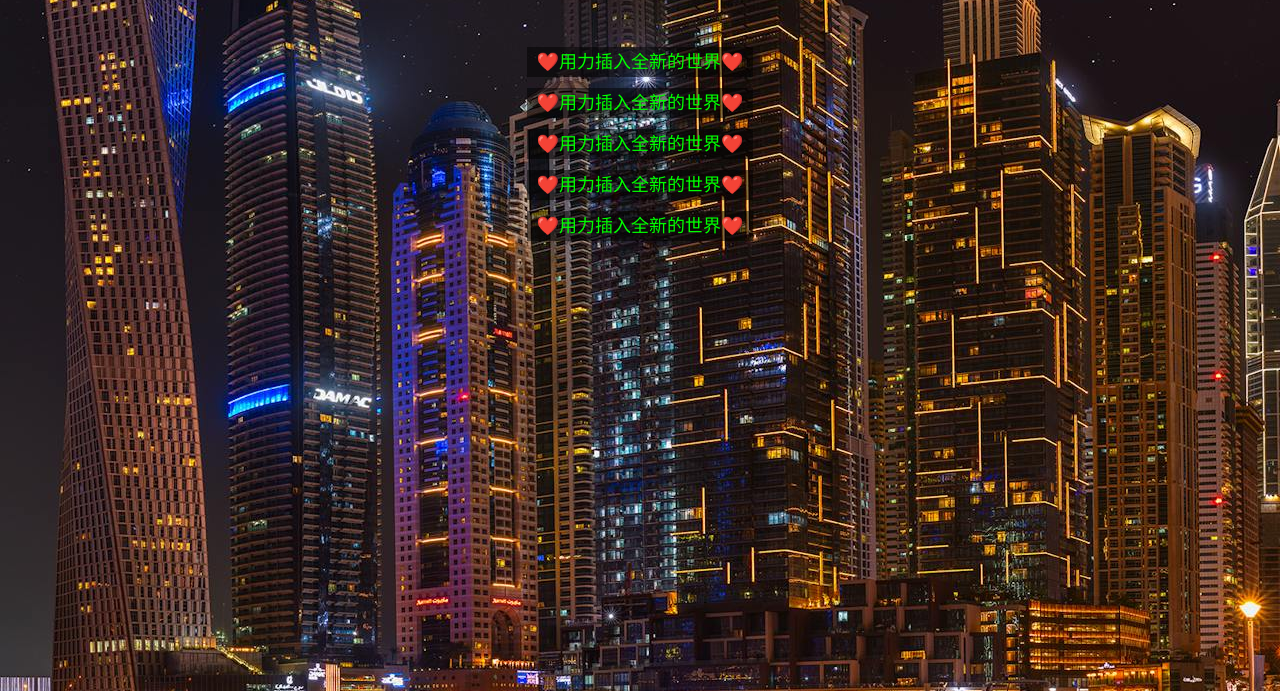
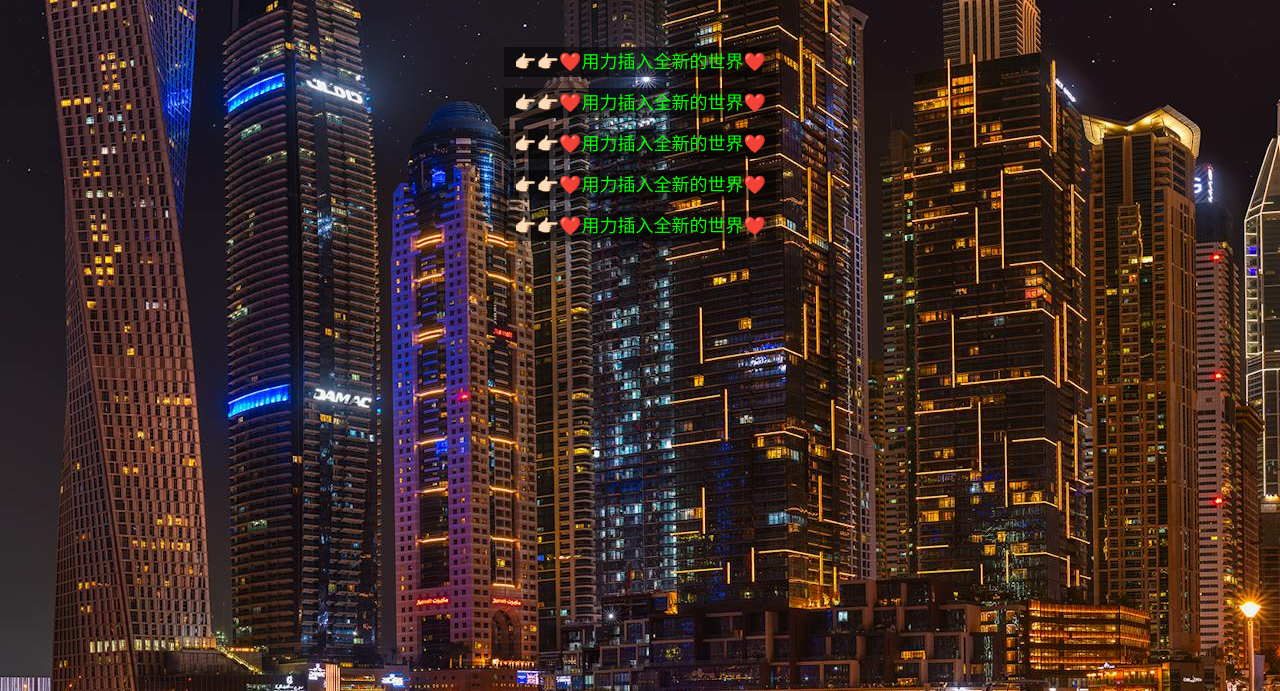
Before and after one commit to fcyqdr/fcyqdr1, a plain HTML site: page index.html in a window 1280 px wide. Shown: the part 109-800 px from the top of the page. Drawn offline with Linux system fonts and the light colour scheme; a web font is replaced by a local one.

Commit message:
Update index.html

```diff
--- a/index.html
+++ b/index.html
@@ -89,11 +89,11 @@
     <div class="door door-right"></div>
     <h1>备用转接</h1>
     <ul>
-        <li style="--i: 1;"><a href="https://fcyqdr.github.io/fcyqdr/" target="_blank">❤️用力插入全新的世界❤️</a></li>
-        <li style="--i: 2;"><a href="https://fcyqdr.github.io/fcyqdr/" target="_blank">❤️用力插入全新的世界❤️</a></li>
-        <li style="--i: 3;"><a href="https://fcyqdr.github.io/fcyqdr/" target="_blank">❤️用力插入全新的世界❤️</a></li>
-        <li style="--i: 4;"><a href="https://fcyqdr.github.io/fcyqdr/" target="_blank">❤️用力插入全新的世界❤️</a></li>
-        <li style="--i: 5;"><a href="https://fcyqdr.github.io/fcyqdr/" target="_blank">❤️用力插入全新的世界❤️</a></li>
+        <li style="--i: 1;"><a href="https://fcyqdr.github.io/fcyqdr/" target="_blank">👉🏻👉🏻❤️用力插入全新的世界❤️</a></li>
+        <li style="--i: 2;"><a href="https://fcyqdr.github.io/fcyqdr/" target="_blank">👉🏻👉🏻❤️用力插入全新的世界❤️</a></li>
+        <li style="--i: 3;"><a href="https://fcyqdr.github.io/fcyqdr/" target="_blank">👉🏻👉🏻❤️用力插入全新的世界❤️</a></li>
+        <li style="--i: 4;"><a href="https://fcyqdr.github.io/fcyqdr/" target="_blank">👉🏻👉🏻❤️用力插入全新的世界❤️</a></li>
+        <li style="--i: 5;"><a href="https://fcyqdr.github.io/fcyqdr/" target="_blank">👉🏻👉🏻❤️用力插入全新的世界❤️</a></li>
     </ul>
 </body>
 </html>
```
